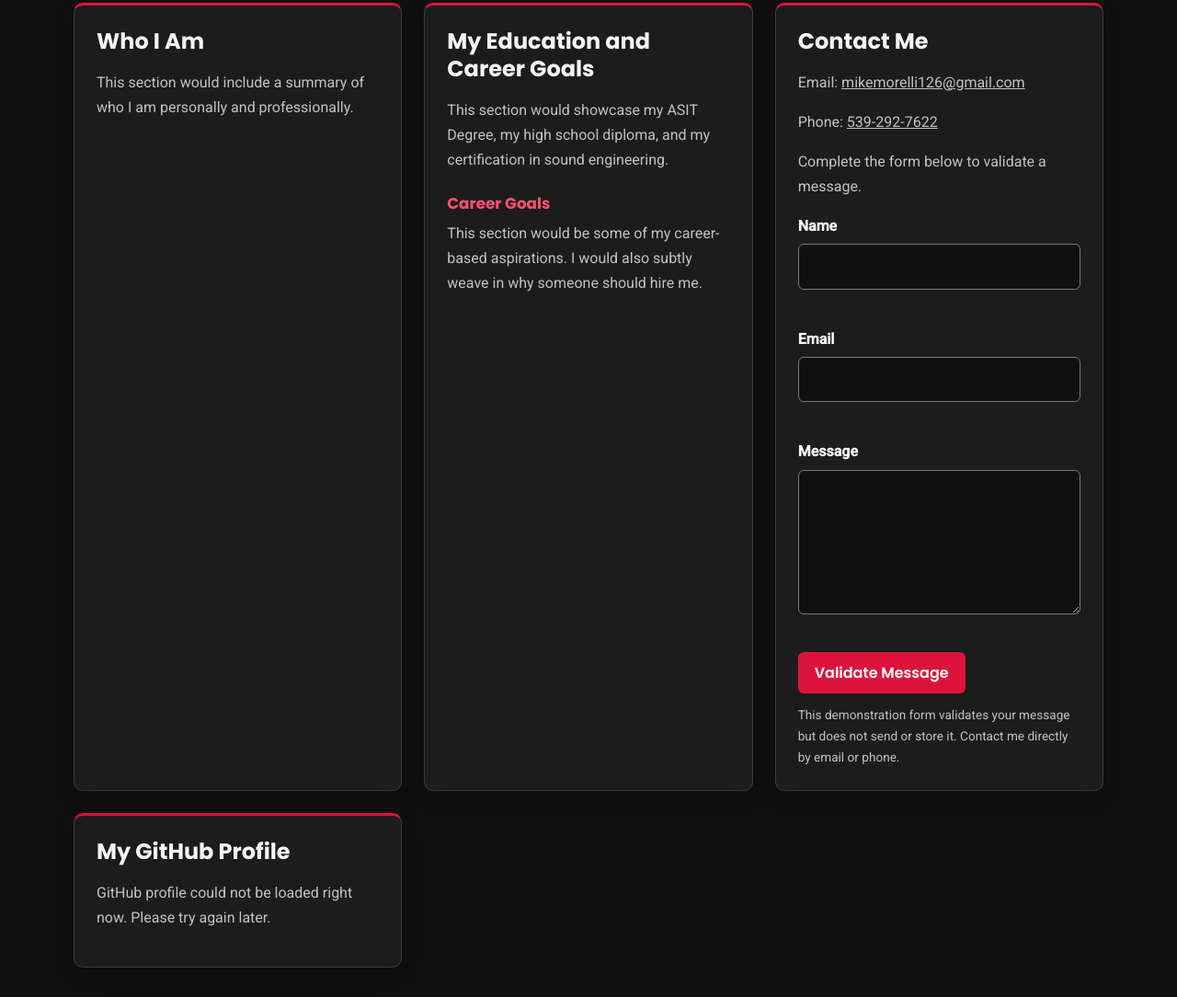
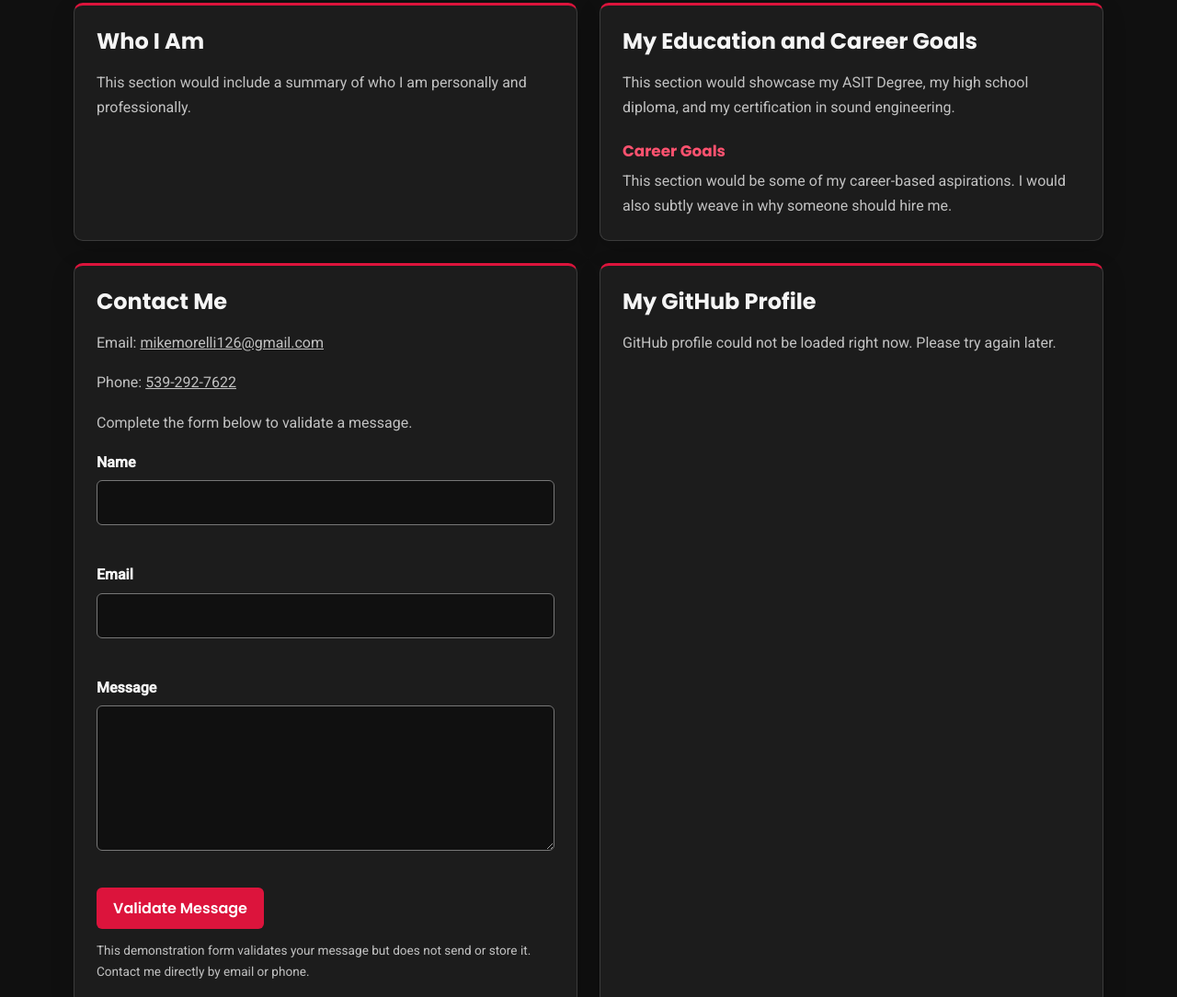
Before and after one commit to mikemorelli126/Morelli_ITWEBSITE_2026_With_CSS, a plain HTML site: page about.html in a window 1280 px wide. Shown: the part 481-1565 px from the top of the page at 92% size. Drawn offline with Linux system fonts and the light colour scheme; no server answers.

Commit message:
Polish contact form accessibility and layout

```diff
--- a/about.html
+++ b/about.html
@@ -36,7 +36,7 @@
             <h2>A little about my path</h2>
             <p>My background, education, and professional goals.</p>
         </div>
-        <div class="content-grid content-grid--three">
+        <div class="content-grid">
             <section class="content-card" aria-labelledby="section-1">
                 <h2 id="section-1">Who I Am</h2>
                 <p>This section would include a summary of who I am personally and professionally.</p>
@@ -56,17 +56,17 @@
                     <div class="form-field">
                         <label for="name">Name</label>
                         <input id="name" name="name" type="text" autocomplete="name" required aria-describedby="name-error">
-                        <p class="field-error" id="name-error"></p>
+                        <p class="field-error" id="name-error" aria-live="polite"></p>
                     </div>
                     <div class="form-field">
                         <label for="email">Email</label>
                         <input id="email" name="email" type="email" autocomplete="email" required aria-describedby="email-error">
-                        <p class="field-error" id="email-error"></p>
+                        <p class="field-error" id="email-error" aria-live="polite"></p>
                     </div>
                     <div class="form-field">
                         <label for="message">Message</label>
                         <textarea id="message" name="message" rows="5" required aria-describedby="message-error"></textarea>
-                        <p class="field-error" id="message-error"></p>
+                        <p class="field-error" id="message-error" aria-live="polite"></p>
                     </div>
                     <button class="form-submit" type="submit">Validate Message</button>
                     <p class="form-status" id="form-status" role="status" aria-live="polite"></p>
```
